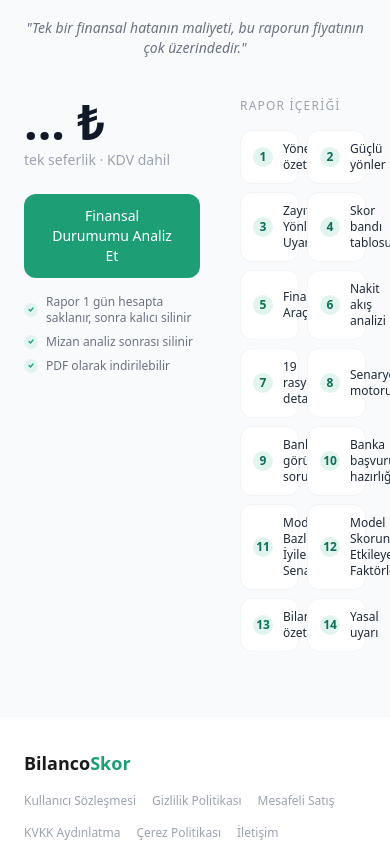
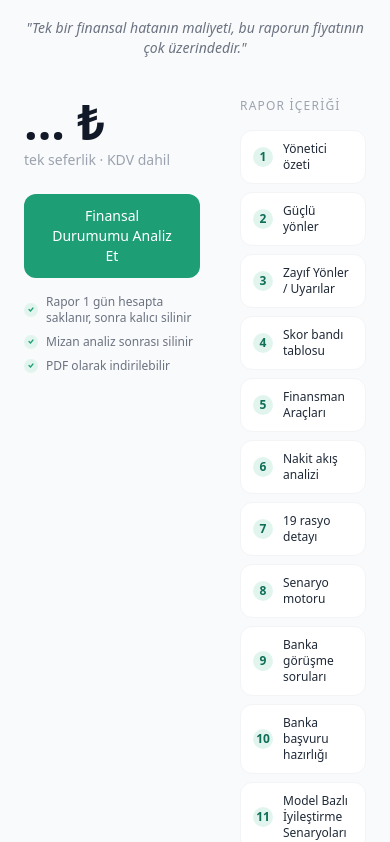
Before and after one commit to gokhanonurai-lang/bilancoskor, a Next.js app: page / in a window 390 px wide. Shown: the part 2125-2967 px from the top of the page. Built offline with nearby package versions, Linux system fonts and the light colour scheme; no server answers; the database is empty.

Commit message:
fix: rapor içeriği grid mobilde tek sütuna alındı

```diff
--- a/src/app/page.tsx
+++ b/src/app/page.tsx
@@ -168,7 +168,7 @@
             {/* Sağ: rapor başlıkları grid */}
             <div className="flex-1">
               <div className="text-xs font-medium text-gray-400 uppercase tracking-widest mb-4">Rapor içeriği</div>
-              <div className="grid grid-cols-2 gap-2">
+              <div className="grid grid-cols-1 sm:grid-cols-2 gap-2">
                 {RAPOR_BASLIKLARI.map(r => (
                   <div key={r.n} className="flex items-center gap-2.5 bg-white border border-gray-100 rounded-xl px-3 py-2.5">
                     <div className="w-5 h-5 rounded-full bg-brand-50 text-brand-600 text-xs font-semibold flex items-center justify-center flex-shrink-0">{r.n}</div>
```
